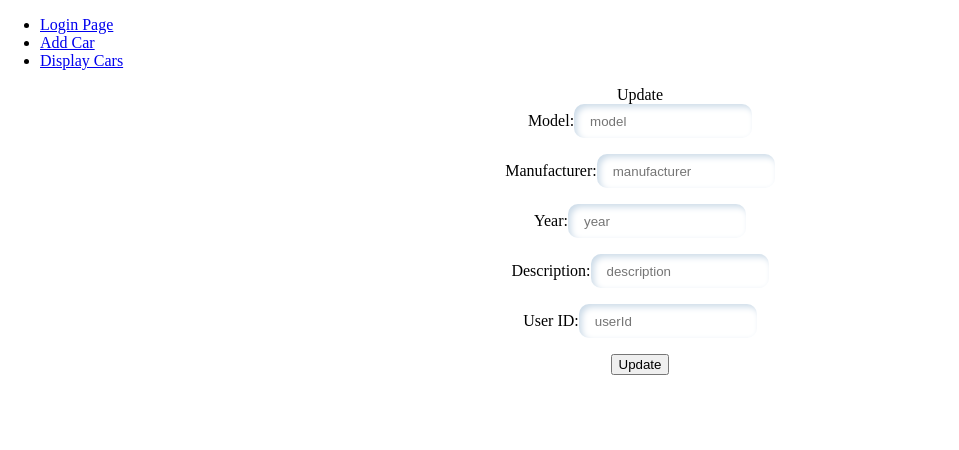
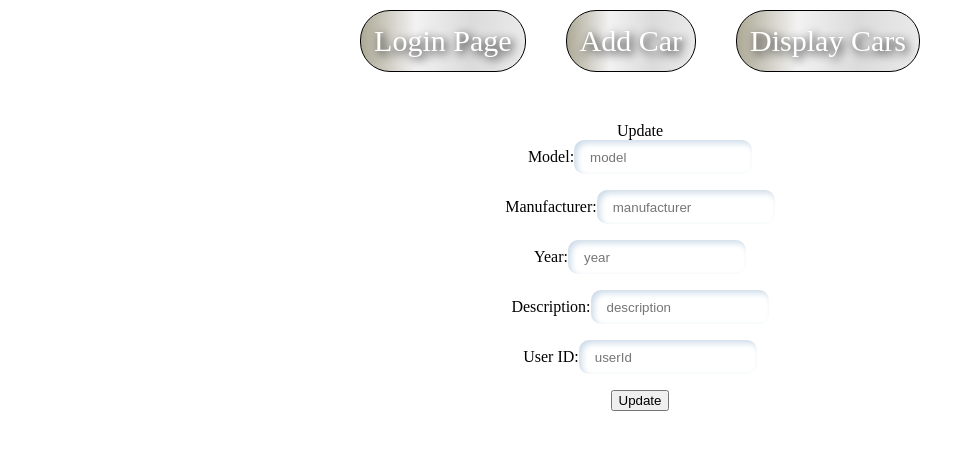
Before and after one commit to nahum22/group-project-react, a React (Vite) app: page /addCar in a window 1280 px wide. Shown: the top 450 px of the page, without its empty margins (0-959 px from the left). Built offline with nearby package versions, Linux system fonts and the light colour scheme; no server answers.

Commit message:
navbar Styling

```diff
--- a/src/DisplayCars.css
+++ b/src/DisplayCars.css
@@ -7,6 +7,7 @@
 }
 
 .table {
+  margin: auto;
   justify-content: center;
   align-items: center;
   font-size: 0.8rem;
--- a/src/NavigationBar.jsx
+++ b/src/NavigationBar.jsx
@@ -1,4 +1,5 @@
 import CustomNavLink from "./CustomNavLink";
+import "./navbar.css";
 
 import React from "react";
 
--- /dev/null
+++ b/src/navbar.css
@@ -0,0 +1,42 @@
+/* App.css */
+nav {
+  display: flex;
+  justify-content: space-around;
+  align-items: center;
+  background-color: white;
+  font-size: 30px;
+  padding: 10px;
+  margin-bottom: 5vh;
+}
+
+nav ul {
+  list-style-type: none;
+  margin: 0;
+  padding: 0;
+  display: flex;
+  gap: 40px;
+  /* Adjusts the spacing between nav links */
+}
+
+nav li {
+  color: white;
+  text-shadow: black 3px 3px 10px;
+  cursor: pointer;
+  background: linear-gradient(
+    to right,
+    rgb(173, 169, 150),
+    rgb(242, 242, 242),
+    rgb(219, 219, 219),
+    rgb(234, 234, 234)
+  );
+
+  padding: 13px;
+  border-radius: 30px;
+  border: 0.5px solid black;
+}
+
+nav a,
+nav a:hover {
+  text-decoration: none;
+  color: inherit;
+}
```
